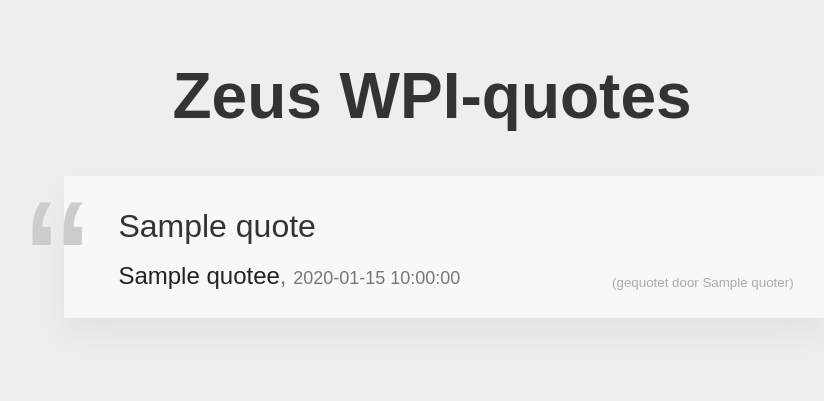
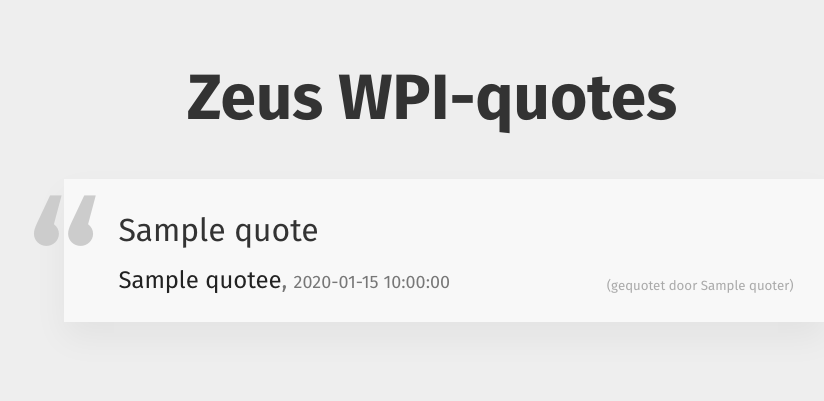
Before and after one commit to ZeusWPI/mattermore, a Flask app: template app/templates/quotes.html in a window 1280 px wide. Shown: the top 401 px of the page, without its empty margins (208-1032 px from the left). Run offline with Flask 2, Linux system fonts and the light colour scheme; the template is opened without the code that fills it: most values are stand-ins (such as "Sample title", 1, 10 or a date in 2020); parts of the project's set-up code (start-up, migrations or seed data) failed here and were passed over; some web fonts are replaced.

Commit message:
Add webfonts

```diff
--- a/app/app.py
+++ b/app/app.py
@@ -187,6 +187,14 @@ def get_robots():
     return send_file('static/robots.txt')
 
 
+@app.route('/fonts/<filename>', methods=['GET'])
+def get_font(filename):
+    if not re.fullmatch(r'[a-zA-Z0-9][a-zA-Z0-9._-]*\.(?:otf|svg|woff2?)', filename):
+        return abort(404)
+
+    return send_file('static/fonts/' + filename)
+
+
 @app.route('/quotes.css', methods=['GET'])
 def get_quote_css():
     return send_file('static/quotes.css')
--- a/app/static/quotes.css
+++ b/app/static/quotes.css
@@ -1,6 +1,20 @@
 @font-face {
   font-family: "Fira Sans";
-  src: local("Fira Sans"), local("Fira Sans Regular"), url(FiraSans-Regular.otf);
+  font-weight: normal;
+  src: local("Fira Sans"), local("Fira Sans Regular"),
+    url(/fonts/FiraSans-Regular.otf) format("opentype"),
+    url(/fonts/FiraSans-Regular.woff2) format("woff2"),
+    url(/fonts/FiraSans-Regular.woff) format("woff"),
+    url(/fonts/FiraSans-Regular.svg) format("svg");
+}
+@font-face {
+  font-family: "Fira Sans";
+  font-weight: bold;
+  src: local("Fira Sans"), local("Fira Sans Bold"),
+    url(/fonts/FiraSans-Bold.otf) format("opentype"),
+    url(/fonts/FiraSans-Bold.woff2) format("woff2"),
+    url(/fonts/FiraSans-Bold.woff) format("woff"),
+    url(/fonts/FiraSans-Bold.svg) format("svg");
 }
 
 body {
```
Also changed, not shown: app/static/fonts/FiraSans-Bold.otf (added), app/static/fonts/FiraSans-Bold.woff (added), app/static/fonts/FiraSans-Bold.woff2 (added), app/static/fonts/FiraSans-Regular.otf (added), app/static/fonts/FiraSans-Regular.woff (added), app/static/fonts/FiraSans-Regular.woff2 (added), 2 other files.
